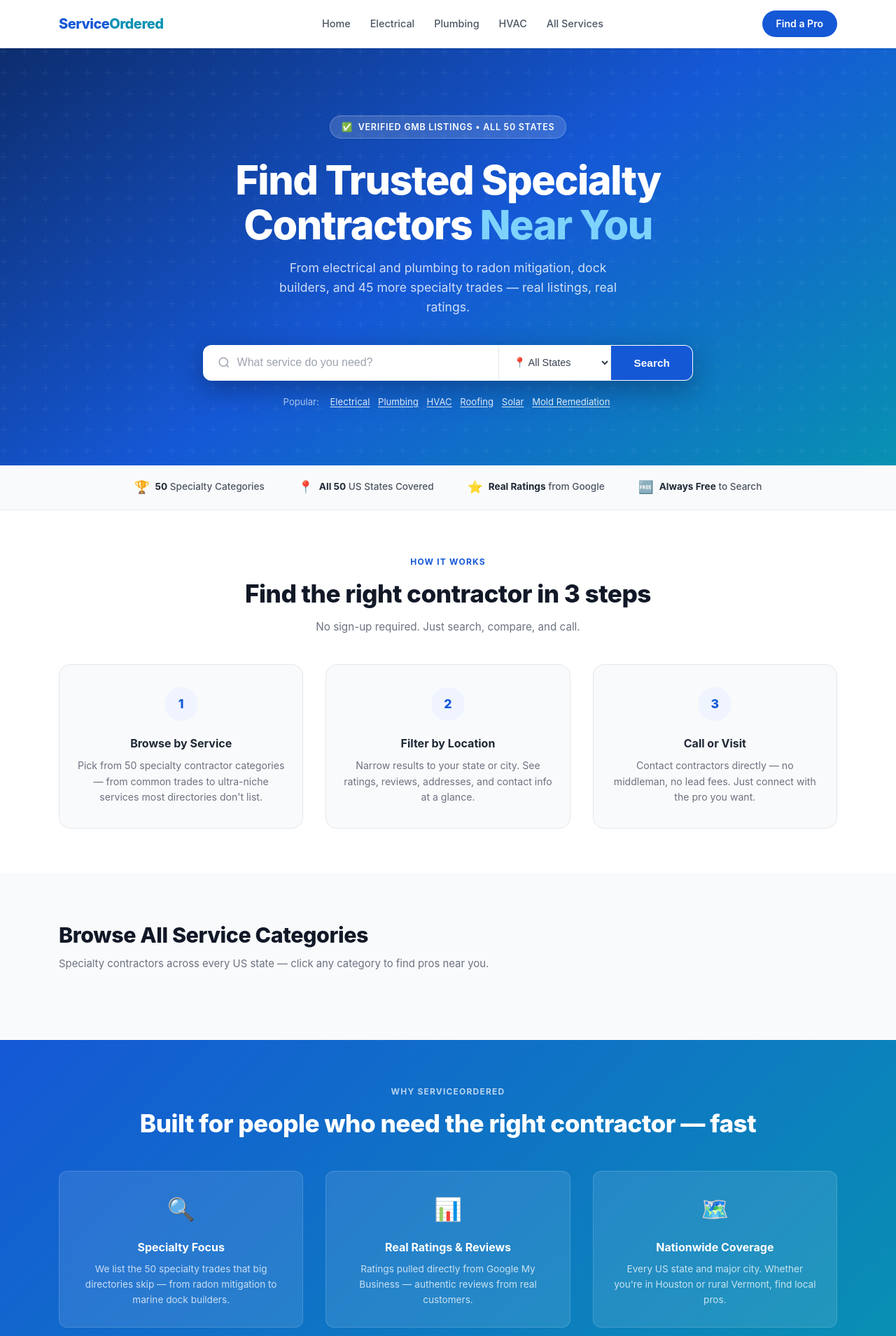
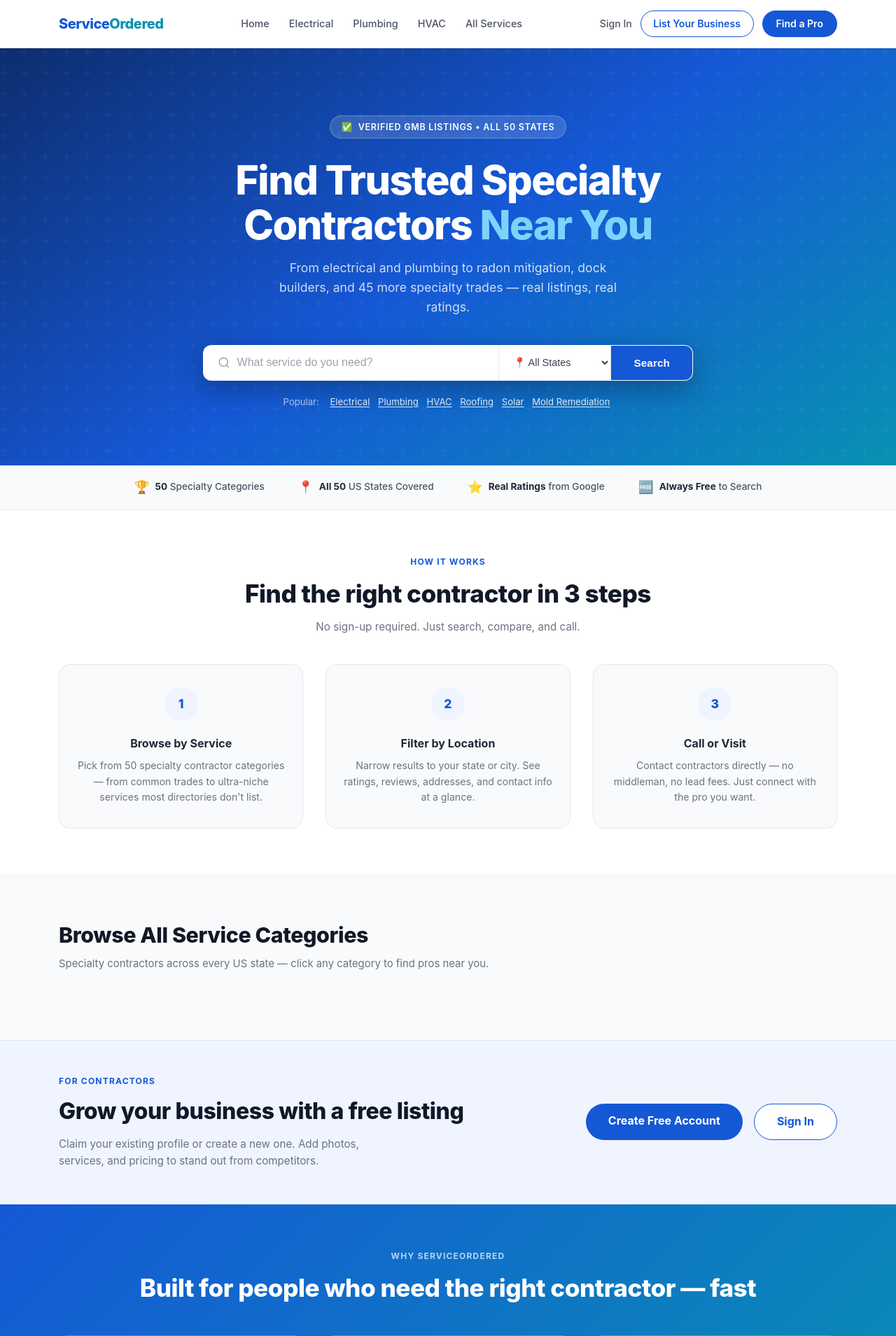
Before and after one commit to Psavage007/serviceordered, a PHP site: page / in a window 1280 px wide. Shown: the top 1909 px of the page at 70% size. Run offline with PHP 8.4, Linux system fonts and the light colour scheme; data that the repository does not hold is empty.

Commit message:
Improve nav auth links and add contractor CTA section to homepage
- Homepage now uses shared nav include with login/register links
- Nav shows Sign In + List Your Business (logged out) or My Dashboard + Sign Out (logged in)
- Added contractor CTA banner on homepage with Create Free Account / Sign In buttons
- Added .btn, .btn-primary, .btn-outline utility classes

Co-Authored-By: Claude Sonnet 4.6 <noreply@anthropic.com>

```diff
--- a/assets/css/style.css
+++ b/assets/css/style.css
@@ -166,6 +166,16 @@ nav{background:var(--white);position:sticky;top:0;z-index:100;border-bottom:1px
 .empty-state h2{color:var(--gray-600);margin:.75rem 0 .5rem;font-size:1.3rem}
 .empty-state p{font-size:.92rem}
 
+/* ── CONTRACTOR CTA ── */
+.biz-cta-section{background:var(--blue-light);border-top:1.5px solid var(--blue-mid);border-bottom:1.5px solid var(--blue-mid);padding:3rem 0}
+.biz-cta-inner{display:flex;align-items:center;justify-content:space-between;gap:2rem;flex-wrap:wrap}
+.biz-cta-actions{display:flex;gap:1rem;flex-shrink:0;flex-wrap:wrap}
+.btn{display:inline-block;border-radius:99px;font-weight:700;text-decoration:none;transition:all .15s;cursor:pointer;border:none;text-align:center}
+.btn-primary{background:var(--blue);color:#fff}
+.btn-primary:hover{background:var(--blue2);color:#fff}
+.btn-outline{background:#fff;color:var(--blue);border:1.5px solid var(--blue)}
+.btn-outline:hover{background:var(--blue);color:#fff}
+
 /* ── WHY US SECTION ── */
 .why-section{padding:4rem 0;background:var(--blue);position:relative;overflow:hidden}
 .why-section::before{content:'';position:absolute;inset:0;background:linear-gradient(135deg,var(--blue) 0%,var(--teal) 100%)}
@@ -204,6 +214,8 @@ footer{background:var(--gray-900);padding:3.5rem 0 2rem;margin-top:0}
   .why-grid{grid-template-columns:1fr 1fr}
 }
 @media(max-width:768px){
+  .nav-actions .nav-cta-outline{display:none}
+  .biz-cta-inner{flex-direction:column;align-items:flex-start}
   .content-sidebar{grid-template-columns:1fr}
   .biz-actions{flex-direction:row;align-items:center}
   .nav-links{display:none}
--- a/index.php
+++ b/index.php
@@ -2,6 +2,7 @@
 require_once 'includes/db.php';
 require_once 'includes/helpers.php';
 require_once 'includes/seo_head.php';
+require_once 'includes/user_auth.php';
 
 $categories = get_all_categories();
 
@@ -37,19 +38,7 @@ $jsonld = [
 </head>
 <body>
 
-<nav>
-    <div class="container nav-inner">
-        <a href="/" class="nav-logo">Service<span>Ordered</span></a>
-        <ul class="nav-links">
-            <li><a href="/">Home</a></li>
-            <li><a href="/electrical/">Electrical</a></li>
-            <li><a href="/plumbing/">Plumbing</a></li>
-            <li><a href="/hvac/">HVAC</a></li>
-            <li><a href="/search.php">All Services</a></li>
-        </ul>
-        <a href="/search.php" class="nav-cta">Find a Pro</a>
-    </div>
-</nav>
+<?php require_once 'includes/nav.php'; ?>
 
 <section class="hero">
     <div class="container hero-content">
@@ -153,6 +142,20 @@ $jsonld = [
     </div>
 </section>
 
+<section class="biz-cta-section">
+    <div class="container biz-cta-inner">
+        <div class="biz-cta-text">
+            <div class="section-label" style="text-align:left">For Contractors</div>
+            <h2 style="font-size:clamp(1.4rem,2.5vw,2rem);font-weight:800;color:var(--gray-900);letter-spacing:-.4px;margin:.35rem 0 .6rem">Grow your business with a free listing</h2>
+            <p style="color:var(--gray-500);font-size:.95rem;max-width:480px">Claim your existing profile or create a new one. Add photos, services, and pricing to stand out from competitors.</p>
+        </div>
+        <div class="biz-cta-actions">
+            <a href="/register.php" class="btn btn-primary" style="font-size:1rem;padding:.75rem 2rem">Create Free Account</a>
+            <a href="/login.php" class="btn btn-outline" style="font-size:1rem;padding:.75rem 2rem">Sign In</a>
+        </div>
+    </div>
+</section>
+
 <section class="why-section">
     <div class="container why-inner">
         <div class="section-header">
```
